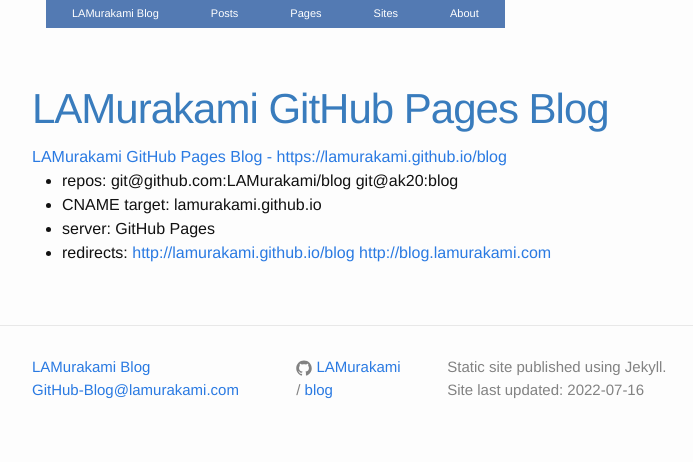
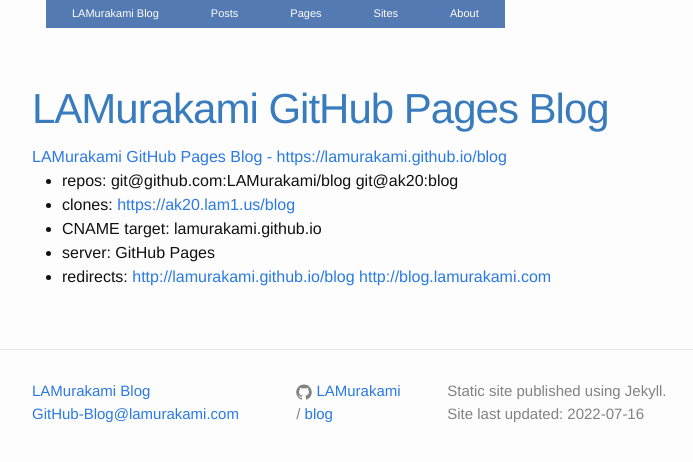
Before and after one commit to LAMurakami/blog, a Jekyll site: the page built from _websites/0200-blog.md, in a window 1280 px wide. Shown: the top 462 px of the page, without its empty margins (238-931 px from the left). Built offline with Jekyll 4.4.1, drawn with Linux system fonts in a browser that asks for light colours; some of the changed lines change nothing that is shown.

Commit message:
ak20 clone for blog

```diff
--- a/_websites/0200-blog.md
+++ b/_websites/0200-blog.md
@@ -3,6 +3,7 @@
 title:  "LAMurakami GitHub Pages Blog"
 repos: git@github.com:LAMurakami/blog git@ak20:blog
 w_url: https://lamurakami.github.io/blog
+clones: https://ak20.lam1.us/blog
 CNAME_target: lamurakami.github.io
 redirects: http://lamurakami.github.io/blog http://blog.lamurakami.com
 server: GitHub Pages
```
